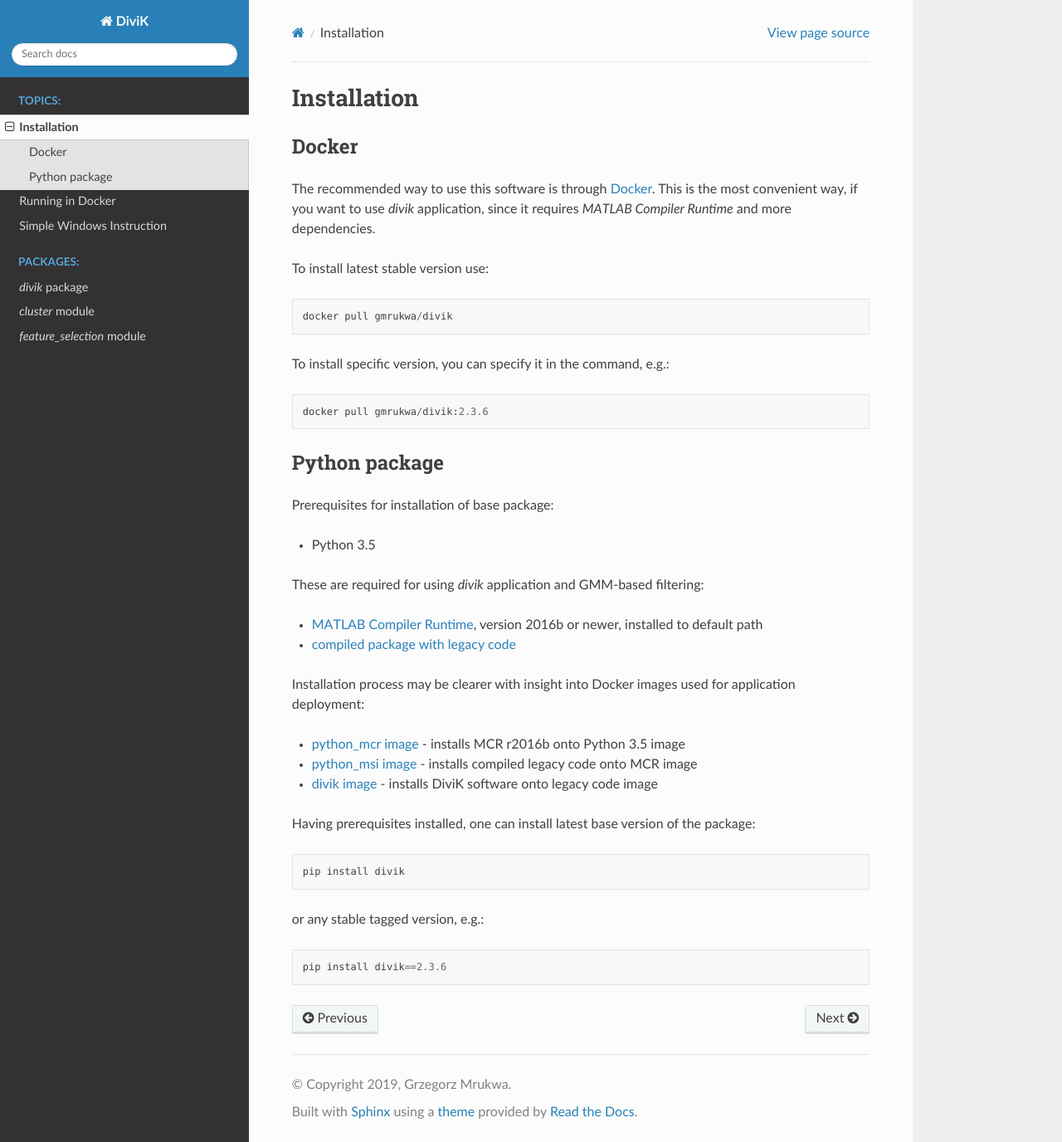
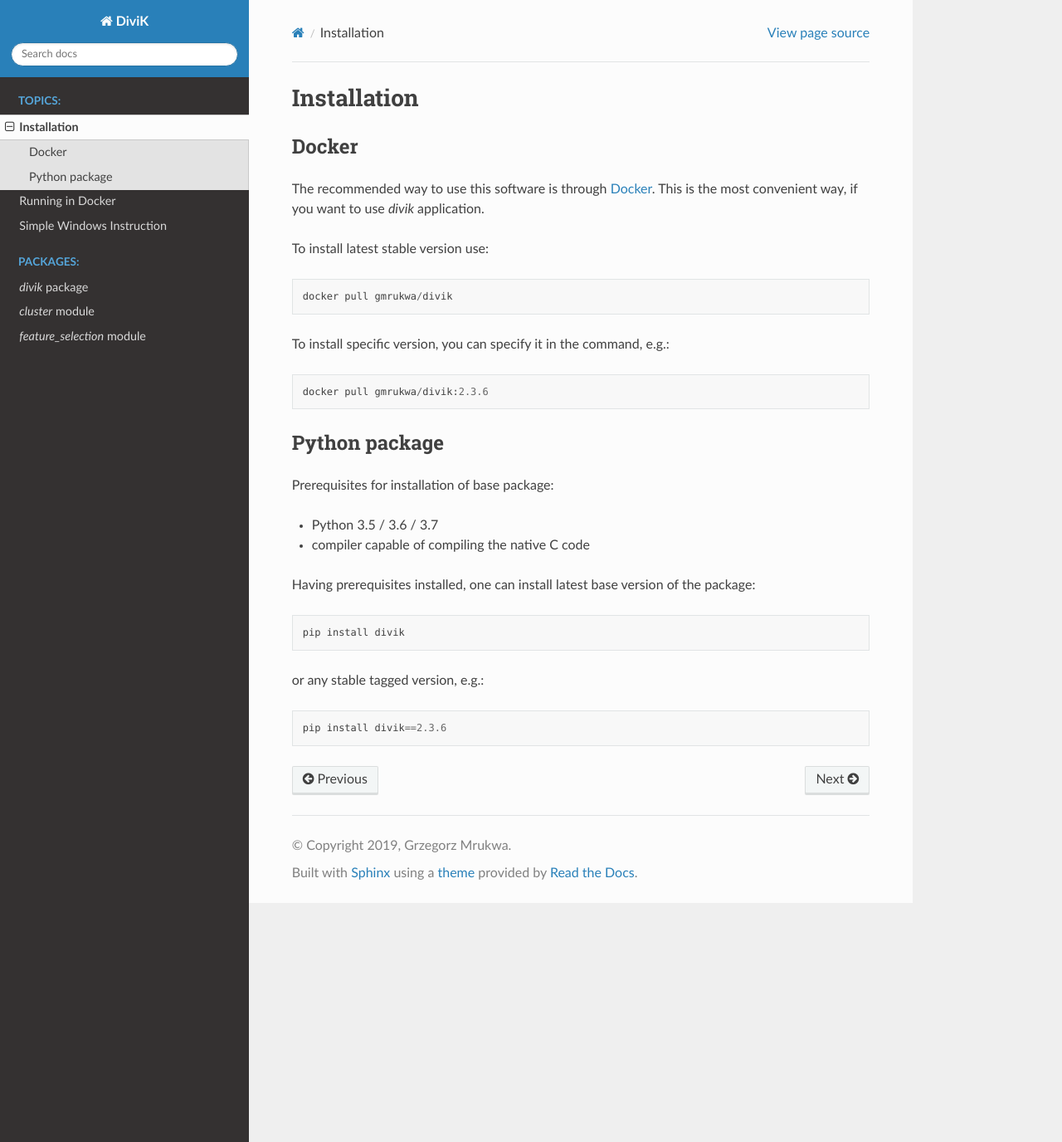
Before and after one commit to gmrukwa/divik, a Sphinx documentation site: the page built from docs/instructions/installation.rst, in a window 1280 px wide and 1376 px high. Shown: the whole window at 83% size. Built offline with Sphinx 7.4.7 and the Read the Docs theme 2.0.0, drawn with Linux system fonts in a browser that asks for light colours; pages that are not in the unit, such as notebooks, are missing from menus.

Commit message:
Update description of prerequisites in the docs

```diff
--- a/docs/instructions/installation.rst
+++ b/docs/instructions/installation.rst
@@ -6,8 +6,7 @@
 
 The recommended way to use this software is through
 `Docker <https://www.docker.com/>`_. This is the most convenient way, if you
-want to use `divik` application, since it requires *MATLAB Compiler Runtime*
-and more dependencies.
+want to use `divik` application.
 
 To install latest stable version use::
 
@@ -22,19 +21,8 @@
 
 Prerequisites for installation of base package:
 
-- Python 3.5
-
-These are required for using `divik` application and GMM-based filtering:
-
-- `MATLAB Compiler Runtime <https://www.mathworks.com/products/compiler/matlab-runtime.html>`_, version 2016b or newer, installed to default path
-- `compiled package with legacy code <https://github.com/spectre-team/matlab-legacy/releases/tag/legacy-v4.0.9>`_
-
-Installation process may be clearer with insight into Docker images used for
-application deployment:
-
-- `python_mcr image <https://github.com/spectre-team/python_mcr>`_ - installs MCR r2016b onto Python 3.5 image
-- `python_msi image <https://github.com/spectre-team/python_msi>`_ - installs compiled legacy code onto MCR image
-- `divik image <https://github.com/spectre-team/spectre-divik/blob/master/dockerfile>`_ - installs DiviK software onto legacy code image
+- Python 3.5 / 3.6 / 3.7
+- compiler capable of compiling the native C code
 
 Having prerequisites installed, one can install latest base version of the
 package::
```
Also changed, not shown: README.md (+2 -18 lines).
